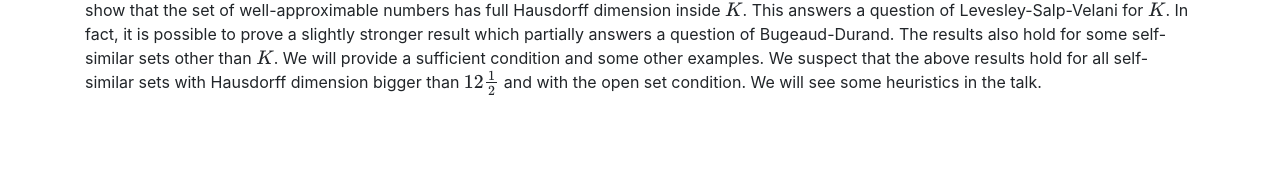
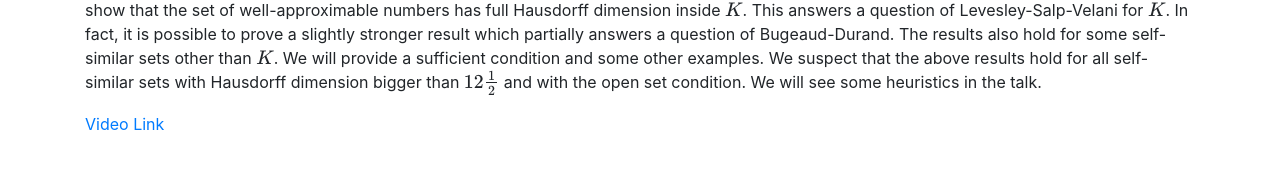
Before and after one commit to lively-cat-lover/DAHD-webinar, a Jekyll site: the page built from _posts/2020-11-25-Han-Yu.md, in a window 1280 px wide. Shown: the part 232-401 px from the top of the page. Built offline with Jekyll 4.4.1, drawn with Linux system fonts in a browser that asks for light colours; formulas are drawn with MathJax 3.

Commit message:
add videos

```diff
--- a/_posts/2020-11-25-Han-Yu.md
+++ b/_posts/2020-11-25-Han-Yu.md
@@ -7,3 +7,5 @@ categories: Diophantine approximation
 ---
 
 Abstract: We show that the rational points are quite well 'equidistributed' near the middle 15th Cantor set $K$. As a consequence, it is possible to show that the set of well-approximable numbers has full Hausdorff dimension inside $K$. This answers a question of Levesley-Salp-Velani for $K$. In fact, it is possible to prove a slightly stronger result which partially answers a question of Bugeaud-Durand. The results also hold for some self-similar sets other than $K$. We will provide a sufficient condition and some other examples. We suspect that the above results hold for all self-similar sets with Hausdorff dimension bigger than $12\frac{1}{2}$ and with the open set condition. We will see some heuristics in the talk.
+
+[Video Link](https://drive.google.com/file/d/1fuhY1j1f2Zww_H9UAhjiYQZ4j3Tj_CIU/edit)
```
Also changed, not shown: _posts/2020-11-18-Michael-B.md (+2 -0 lines).
